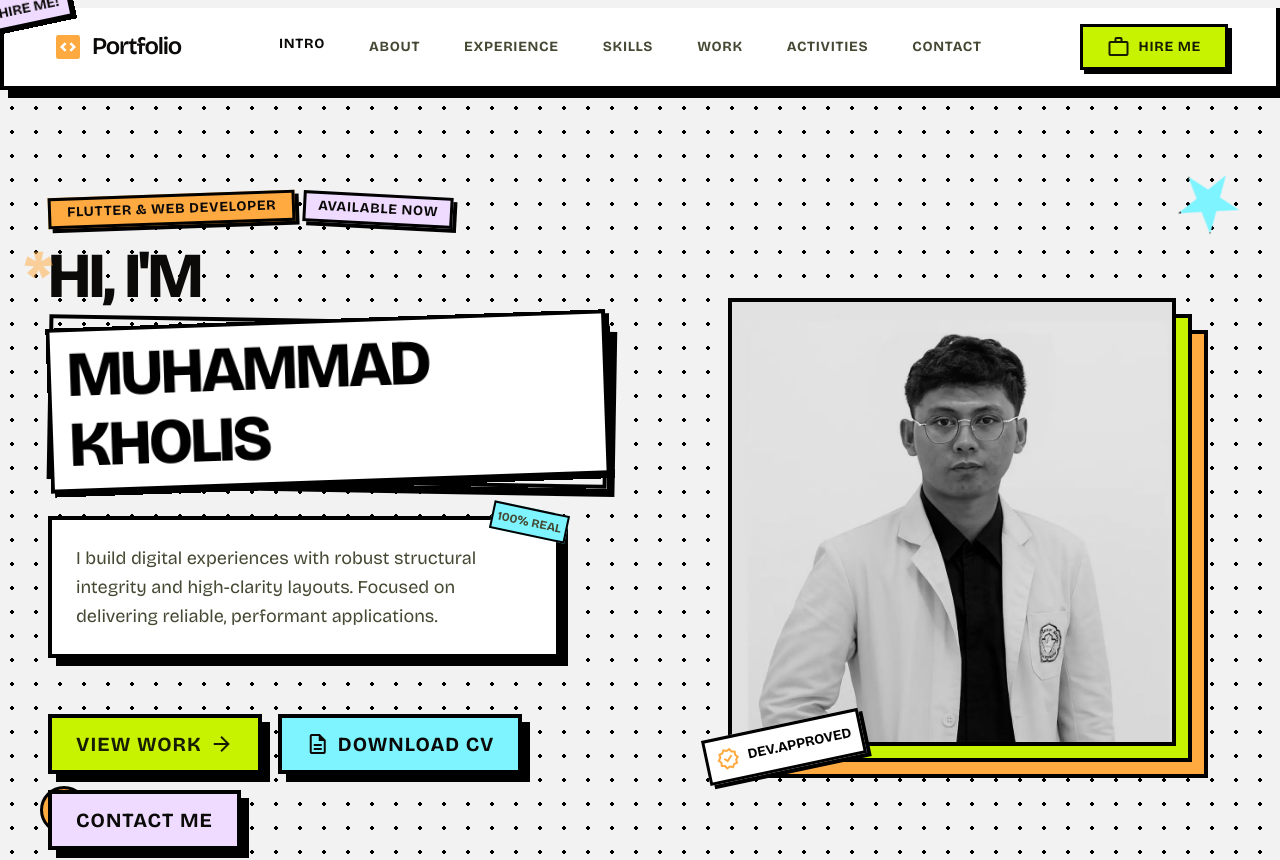
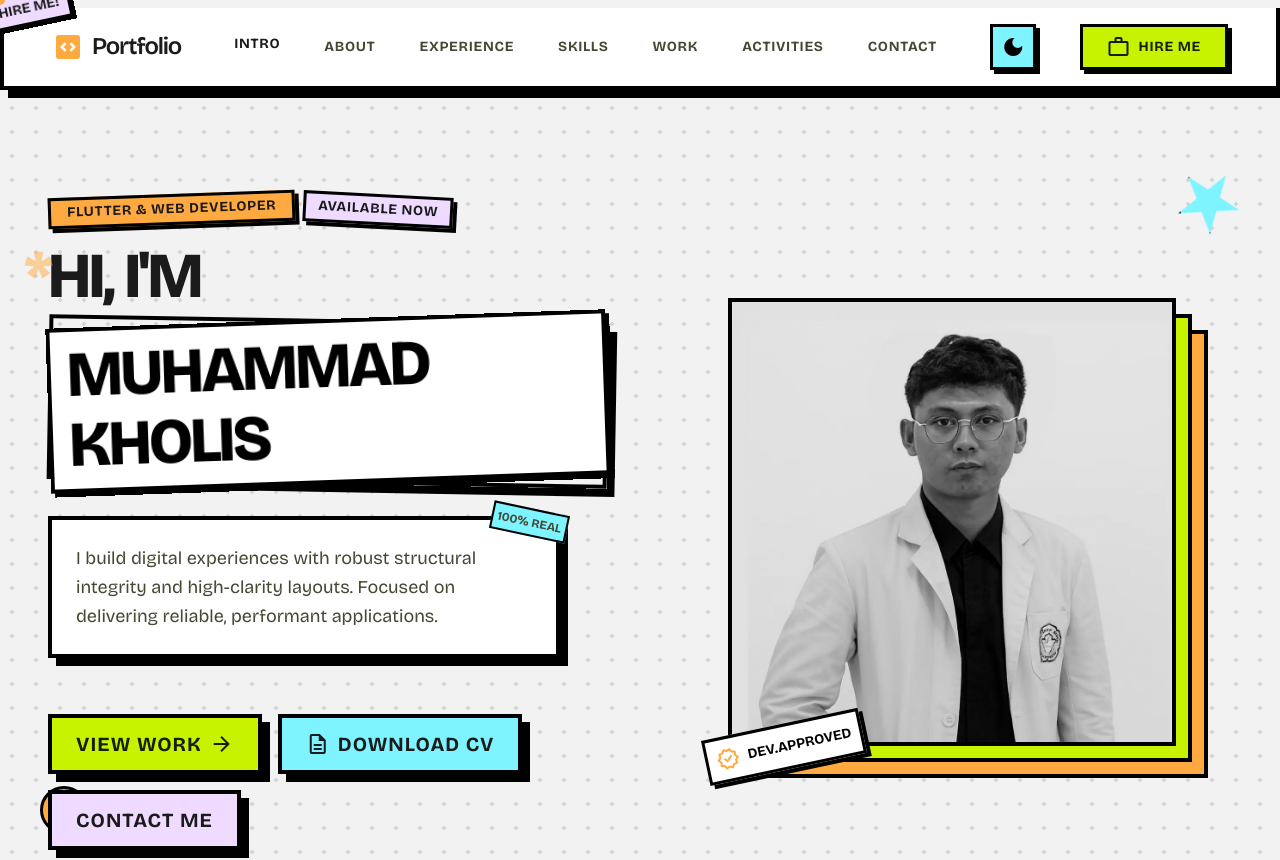
Before and after one commit to Muhammad-Kholis/neo-portfolio, a Next.js app: page / in a window 1280 px wide. Shown: the top 860 px of the page. Built offline with nearby package versions, Linux system fonts and the light colour scheme.

Commit message:
Darkmode + Smooth Cursor

```diff
--- a/app/globals.css
+++ b/app/globals.css
@@ -46,39 +46,39 @@
     --radius-4xl: calc(var(--radius) * 2.6);
 
     /* Neo-Brutalism specific colors */
-    --color-surface: #F2F2F2;
-    --color-surface-dim: #dadada;
-    --color-surface-bright: #f9f9f9;
-    --color-surface-container-lowest: #ffffff;
-    --color-surface-container-low: #f3f3f3;
-    --color-surface-container: #eeeeee;
-    --color-surface-container-high: #e8e8e8;
-    --color-surface-container-highest: #e2e2e2;
-    --color-on-surface: #1b1b1b;
-    --color-on-surface-variant: #444933;
-    --color-inverse-surface: #303030;
-    --color-inverse-on-surface: #f1f1f1;
-    --color-outline: #757a60;
-    --color-outline-variant: #c5c9ac;
-    --color-surface-tint: #526600;
+    --color-surface: var(--surface);
+    --color-surface-dim: var(--surface-dim);
+    --color-surface-bright: var(--surface-bright);
+    --color-surface-container-lowest: var(--surface-container-lowest);
+    --color-surface-container-low: var(--surface-container-low);
+    --color-surface-container: var(--surface-container);
+    --color-surface-container-high: var(--surface-container-high);
+    --color-surface-container-highest: var(--surface-container-highest);
+    --color-on-surface: var(--on-surface);
+    --color-on-surface-variant: var(--on-surface-variant);
+    --color-inverse-surface: var(--inverse-surface);
+    --color-inverse-on-surface: var(--inverse-on-surface);
+    --color-outline: var(--outline);
+    --color-outline-variant: var(--outline-variant);
+    --color-surface-tint: var(--surface-tint);
 
-    --color-primary-fixed: #c7f300;
-    --color-primary-fixed-dim: #aed500;
-    --color-on-primary-fixed: #171e00;
-    --color-on-primary-fixed-variant: #3d4d00;
+    --color-primary-fixed: var(--primary-fixed);
+    --color-primary-fixed-dim: var(--primary-fixed-dim);
+    --color-on-primary-fixed: var(--on-primary-fixed);
+    --color-on-primary-fixed-variant: var(--on-primary-fixed-variant);
 
-    --color-secondary-fixed: #7df4ff;
-    --color-secondary-fixed-dim: #00dbe9;
-    --color-on-secondary-fixed: #002022;
-    --color-on-secondary-fixed-variant: #004f54;
+    --color-secondary-fixed: var(--secondary-fixed);
+    --color-secondary-fixed-dim: var(--secondary-fixed-dim);
+    --color-on-secondary-fixed: var(--on-secondary-fixed);
+    --color-on-secondary-fixed-variant: var(--on-secondary-fixed-variant);
 
-    --color-tertiary-fixed: #eedbff;
-    --color-tertiary-fixed-dim: #dab9ff;
-    --color-on-tertiary-fixed: #2a0053;
-    --color-on-tertiary-fixed-variant: #6500b8;
+    --color-tertiary-fixed: var(--tertiary-fixed);
+    --color-tertiary-fixed-dim: var(--tertiary-fixed-dim);
+    --color-on-tertiary-fixed: var(--on-tertiary-fixed);
+    --color-on-tertiary-fixed-variant: var(--on-tertiary-fixed-variant);
 
-    --color-border-dark: #000000;
-    --color-vibrant-orange: #FFAA40;
+    --color-border-dark: var(--border-dark);
+    --color-vibrant-orange: var(--vibrant-orange);
 
     /* Font families mapped to Google Fonts loaded in layout */
     --font-display: "Bricolage Grotesque", sans-serif;
@@ -89,147 +89,212 @@
     --font-body-md: "Inter", sans-serif;
     --font-label-bold: "Inter", sans-serif;
     --font-label-sm: "Inter", sans-serif;
-
-
 }
 
 :root {
-    --background: oklch(1 0 0);
-    --foreground: oklch(0.147 0.004 49.3);
-    --card: oklch(1 0 0);
-    --card-foreground: oklch(0.147 0.004 49.3);
-    --popover: oklch(1 0 0);
-    --popover-foreground: oklch(0.147 0.004 49.3);
-    --primary: oklch(0.841 0.238 128.85);
-    --primary-foreground: oklch(0.405 0.101 131.063);
-    --secondary: oklch(0.967 0.001 286.375);
-    --secondary-foreground: oklch(0.21 0.006 285.885);
-    --muted: oklch(0.96 0.002 17.2);
-    --muted-foreground: oklch(0.547 0.021 43.1);
-    --accent: oklch(0.96 0.002 17.2);
-    --accent-foreground: oklch(0.214 0.009 43.1);
+    --background: #FFFFFF;
+    --foreground: #1b1b1b;
+    --card: #F2F2F2;
+    --card-foreground: #1b1b1b;
+    --popover: #FFFFFF;
+    --popover-foreground: #1b1b1b;
+    --primary: #c7f300;
+    --primary-foreground: #171e00;
+    --secondary: #7df4ff;
+    --secondary-foreground: #002022;
+    --muted: #eeeeee;
+    --muted-foreground: #757a60;
+    --accent: #eedbff;
+    --accent-foreground: #2a0053;
     --destructive: oklch(0.577 0.245 27.325);
-    --border: oklch(0.922 0.005 34.3);
-    --input: oklch(0.922 0.005 34.3);
-    --ring: oklch(0.714 0.014 41.2);
+    --border: #000000;
+    --input: #000000;
+    --ring: #c7f300;
     --chart-1: oklch(0.897 0.196 126.665);
     --chart-2: oklch(0.768 0.233 130.85);
     --chart-3: oklch(0.648 0.2 131.684);
     --chart-4: oklch(0.532 0.157 131.589);
     --chart-5: oklch(0.453 0.124 130.933);
-    --radius: 0.875rem;
-    --sidebar: oklch(0.986 0.002 67.8);
-    --sidebar-foreground: oklch(0.147 0.004 49.3);
-    --sidebar-primary: oklch(0.648 0.2 131.684);
-    --sidebar-primary-foreground: oklch(0.986 0.031 120.757);
-    --sidebar-accent: oklch(0.96 0.002 17.2);
-    --sidebar-accent-foreground: oklch(0.214 0.009 43.1);
-    --sidebar-border: oklch(0.922 0.005 34.3);
-    --sidebar-ring: oklch(0.714 0.014 41.2);
+    --radius: 0px;
+    --sidebar: #f3f3f3;
+    --sidebar-foreground: #1b1b1b;
+    --sidebar-primary: #c7f300;
+    --sidebar-primary-foreground: #171e00;
+    --sidebar-accent: #eedbff;
+    --sidebar-accent-foreground: #2a0053;
+    --sidebar-border: #000000;
+    --sidebar-ring: #c7f300;
+
+    --surface: #F2F2F2;
+    --surface-dim: #dadada;
+    --surface-bright: #f9f9f9;
+    --surface-container-lowest: #ffffff;
+    --surface-container-low: #f3f3f3;
+    --surface-container: #eeeeee;
+    --surface-container-high: #e8e8e8;
+    --surface-container-highest: #e2e2e2;
+    --on-surface: #1b1b1b;
+    --on-surface-variant: #444933;
+    --inverse-surface: #303030;
+    --inverse-on-surface: #f1f1f1;
+    --outline: #757a60;
+    --outline-variant: #c5c9ac;
+    --surface-tint: #526600;
+
+    --primary-fixed: #c7f300;
+    --primary-fixed-dim: #aed500;
+    --on-primary-fixed: #171e00;
+    --on-primary-fixed-variant: #3d4d00;
+
+    --secondary-fixed: #7df4ff;
+    --secondary-fixed-dim: #00dbe9;
+    --on-secondary-fixed: #002022;
+    --on-secondary-fixed-variant: #004f54;
+
+    --tertiary-fixed: #eedbff;
+    --tertiary-fixed-dim: #dab9ff;
+    --on-tertiary-fixed: #2a0053;
+    --on-tertiary-fixed-variant: #6500b8;
+
+    --border-dark: #000000;
+    --vibrant-orange: #FFAA40;
+    --dot-color: rgba(0, 0, 0, 0.12);
+    --dot-bg: #F2F2F2;
 }
 
 .dark {
-    --background: oklch(0.147 0.004 49.3);
-    --foreground: oklch(0.986 0.002 67.8);
-    --card: oklch(0.214 0.009 43.1);
-    --card-foreground: oklch(0.986 0.002 67.8);
-    --popover: oklch(0.214 0.009 43.1);
-    --popover-foreground: oklch(0.986 0.002 67.8);
-    --primary: oklch(0.768 0.233 130.85);
-    --primary-foreground: oklch(0.405 0.101 131.063);
-    --secondary: oklch(0.274 0.006 286.033);
-    --secondary-foreground: oklch(0.985 0 0);
-    --muted: oklch(0.268 0.011 36.5);
-    --muted-foreground: oklch(0.714 0.014 41.2);
-    --accent: oklch(0.268 0.011 36.5);
-    --accent-foreground: oklch(0.986 0.002 67.8);
+    --background: #121212;
+    --foreground: #f1f1f1;
+    --card: #1e1e1e;
+    --card-foreground: #f1f1f1;
+    --popover: #1e1e1e;
+    --popover-foreground: #f1f1f1;
+    --primary: #c7f300;
+    --primary-foreground: #171e00;
+    --secondary: #7df4ff;
+    --secondary-foreground: #002022;
+    --muted: #2d2d2d;
+    --muted-foreground: #a0a0a0;
+    --accent: #eedbff;
+    --accent-foreground: #2a0053;
     --destructive: oklch(0.704 0.191 22.216);
-    --border: oklch(1 0 0 / 10%);
-    --input: oklch(1 0 0 / 15%);
-    --ring: oklch(0.547 0.021 43.1);
-    --chart-1: oklch(0.897 0.196 126.665);
-    --chart-2: oklch(0.768 0.233 130.85);
-    --chart-3: oklch(0.648 0.2 131.684);
-    --chart-4: oklch(0.532 0.157 131.589);
-    --chart-5: oklch(0.453 0.124 130.933);
-    --sidebar: oklch(0.214 0.009 43.1);
-    --sidebar-foreground: oklch(0.986 0.002 67.8);
-    --sidebar-primary: oklch(0.768 0.233 130.85);
-    --sidebar-primary-foreground: oklch(0.274 0.072 132.109);
-    --sidebar-accent: oklch(0.268 0.011 36.5);
-    --sidebar-accent-foreground: oklch(0.986 0.002 67.8);
-    --sidebar-border: oklch(1 0 0 / 10%);
-    --sidebar-ring: oklch(0.547 0.021 43.1);
+    --border: #ffffff;
+    --input: #ffffff;
+    --ring: #c7f300;
+    --sidebar: #1a1a1a;
+    --sidebar-foreground: #f1f1f1;
+    --sidebar-primary: #c7f300;
+    --sidebar-primary-foreground: #171e00;
+    --sidebar-accent: #2d2d2d;
+    --sidebar-accent-foreground: #f1f1f1;
+    --sidebar-border: #ffffff;
+    --sidebar-ring: #c7f300;
+
+    --surface: #1e1e1e;
+    --surface-dim: #121212;
+    --surface-bright: #2a2a2a;
+    --surface-container-lowest: #0d0d0d;
+    --surface-container-low: #1a1a1a;
+    --surface-container: #262626;
+    --surface-container-high: #333333;
+    --surface-container-highest: #3d3d3d;
+    --on-surface: #f1f1f1;
+    --on-surface-variant: #e0e0e0;
+    --inverse-surface: #F2F2F2;
+    --inverse-on-surface: #1b1b1b;
+    --outline: #9ca3af;
+    --outline-variant: #4b5563;
+    --surface-tint: #c7f300;
+
+    --primary-fixed: #c7f300;
+    --primary-fixed-dim: #aed500;
+    --on-primary-fixed: #171e00;
+    --on-primary-fixed-variant: #3d4d00;
+
+    --secondary-fixed: #7df4ff;
+    --secondary-fixed-dim: #00dbe9;
+    --on-secondary-fixed: #002022;
+    --on-secondary-fixed-variant: #004f54;
+
+    --tertiary-fixed: #eedbff;
+    --tertiary-fixed-dim: #dab9ff;
+    --on-tertiary-fixed: #2a0053;
+    --on-tertiary-fixed-variant: #6500b8;
+
+    --border-dark: #ffffff;
+    --vibrant-orange: #FFAA40;
+    --dot-color: rgba(255, 255, 255, 0.08);
+    --dot-bg: #121212;
 }
 
 @utility bg-dots {
-    background-image: radial-gradient(#000000 2px, transparent 2px);
+    background-image: radial-gradient(var(--dot-color) 2px, transparent 2px);
     background-size: 24px 24px;
-    background-color: #F2F2F2;
+    background-color: var(--dot-bg);
 }
 
 @utility bg-dot-pattern {
-    background-image: radial-gradient(#000000 2px, transparent 2px);
+    background-image: radial-gradient(var(--dot-color) 2px, transparent 2px);
     background-size: 24px 24px;
 }
 
 /* Neo-Brutalist shadows */
 @utility neo-shadow {
-    box-shadow: 4px 4px 0px 0px #000000;
+    box-shadow: 4px 4px 0px 0px var(--border-dark);
 }
 @utility neo-shadow-lg {
-    box-shadow: 8px 8px 0px 0px #000000;
+    box-shadow: 8px 8px 0px 0px var(--border-dark);
 }
 @utility neo-shadow-xl {
-    box-shadow: 12px 12px 0px 0px #000000;
+    box-shadow: 12px 12px 0px 0px var(--border-dark);
 }
 @utility neo-shadow-none {
-    box-shadow: 0px 0px 0px 0px #000000;
+    box-shadow: 0px 0px 0px 0px var(--border-dark);
 }
 
 /* Hard offset shadow utilities for ZelloPOS page */
 @utility hard-shadow {
-    box-shadow: 4px 4px 0px 0px #000000;
+    box-shadow: 4px 4px 0px 0px var(--border-dark);
 }
 @utility hard-shadow-lg {
-    box-shadow: 8px 8px 0px 0px #000000;
+    box-shadow: 8px 8px 0px 0px var(--border-dark);
 }
 
 /* Active push animations */
 @utility active-push {
     &:active {
         transform: translate(4px, 4px);
-        box-shadow: 0px 0px 0px 0px #000000;
+        box-shadow: 0px 0px 0px 0px var(--border-dark);
     }
 }
 @utility active-push-lg {
     &:active {
         transform: translate(8px, 8px);
-        box-shadow: 0px 0px 0px 0px #000000;
+        box-shadow: 0px 0px 0px 0px var(--border-dark);
     }
 }
 
 @utility hard-shadow-active {
     &:active {
         transform: translate(4px, 4px);
-        box-shadow: 0px 0px 0px 0px #000000;
+        box-shadow: 0px 0px 0px 0px var(--border-dark);
     }
 }
 @utility hard-shadow-lg-active {
     &:active {
         transform: translate(8px, 8px);
-        box-shadow: 0px 0px 0px 0px #000000;
+        box-shadow: 0px 0px 0px 0px var(--border-dark);
     }
 }
 
 /* Custom border utilities */
 @utility border-neo {
     border-width: 2px;
-    border-color: #000000;
+    border-color: var(--border-dark);
 }
 @utility border-neo-thick {
     border-width: 4px;
-    border-color: #000000;
+    border-color: var(--border-dark);
 }
 
 /* Marquee container */
--- a/app/home-client.tsx
+++ b/app/home-client.tsx
@@ -1,6 +1,7 @@
 "use client"
 
-import { useState, useRef } from "react"
+import { useState, useRef, useEffect } from "react"
+import { useTheme } from "next-themes"
 import Link from "next/link"
 import { PortfolioProject } from "@/lib/portfolio"
 
@@ -47,6 +48,13 @@ export default function HomeClient({ projects }: HomeClientProps) {
   const [isMenuOpen, setIsMenuOpen] = useState(false)
   const [activeSlide, setActiveSlide] = useState(1)
   const sliderRef = useRef<HTMLDivElement>(null)
+
+  const { resolvedTheme, setTheme } = useTheme()
+  const [mounted, setMounted] = useState(false)
+
+  useEffect(() => {
+    setMounted(true)
+  }, [])
 
   const filteredProjects = projects.filter((project) => {
     const tags = getProjectTags(project.slug)
@@ -151,6 +159,17 @@ export default function HomeClient({ projects }: HomeClientProps) {
           </a>
         </div>
 
+        {/* Desktop Theme Toggle */}
+        <button
+          onClick={() => setTheme(resolvedTheme === "dark" ? "light" : "dark")}
+          className="hidden md:flex bg-secondary-fixed border-3 border-border-dark p-2 text-black neo-shadow active-push transition-all duration-200 items-center justify-center cursor-pointer"
+          aria-label="Toggle Theme"
+        >
+          <span className="material-symbols-outlined font-black" style={{ fontVariationSettings: "'FILL' 1" }}>
+            {!mounted || resolvedTheme === "dark" ? "light_mode" : "dark_mode"}
+          </span>
+        </button>
+
         {/* Desktop CTA */}
         <button
           onClick={() => {
@@ -163,15 +182,27 @@ export default function HomeClient({ projects }: HomeClientProps) {
           Hire Me
         </button>
 
-        {/* Mobile Toggle */}
+        {/* Mobile Theme Toggle & Drawer Trigger */}
+        <div className="md:hidden flex gap-2">
+          <button
+            onClick={() => setTheme(resolvedTheme === "dark" ? "light" : "dark")}
+            className="text-black border-3 border-border-dark p-2 bg-secondary-fixed neo-shadow active-push cursor-pointer flex items-center justify-center"
+            aria-label="Toggle Theme"
+          >
+            <span className="material-symbols-outlined font-black" style={{ fontVariationSettings: "'FILL' 1" }}>
+              {!mounted || resolvedTheme === "dark" ? "light_mode" : "dark_mode"}
+            </span>
+          </button>
+
           <button
             onClick={() => setIsMenuOpen(!isMenuOpen)}
-          className="md:hidden text-on-background border-3 border-border-dark p-2 bg-primary-fixed neo-shadow active-push"
+            className="text-on-background border-3 border-border-dark p-2 bg-primary-fixed neo-shadow active-push"
           >
             <span className="material-symbols-outlined" style={{ fontVariationSettings: "'FILL' 1" }}>
               {isMenuOpen ? "close" : "menu"}
             </span>
           </button>
+        </div>
 
         {/* Mobile Dropdown */}
         {isMenuOpen && (
--- a/app/layout.tsx
+++ b/app/layout.tsx
@@ -2,6 +2,7 @@ import { Bricolage_Grotesque, Inter } from "next/font/google"
 
 import "./globals.css"
 import { ThemeProvider } from "@/components/theme-provider"
+import { SmoothCursor } from "@/components/ui/smooth-cursor"
 import { cn } from "@/lib/utils"
 
 const bricolageGrotesque = Bricolage_Grotesque({
@@ -38,7 +39,10 @@ export default function RootLayout({
         />
       </head>
       <body>
-        <ThemeProvider>{children}</ThemeProvider>
+        <ThemeProvider>
+          <SmoothCursor />
+          {children}
+        </ThemeProvider>
       </body>
     </html>
   )
--- a/app/projects/[slug]/project-detail-client.tsx
+++ b/app/projects/[slug]/project-detail-client.tsx
@@ -1,6 +1,7 @@
 "use client"
 
-import { useState, useRef, ReactNode } from "react"
+import { useState, useRef, useEffect, ReactNode } from "react"
+import { useTheme } from "next-themes"
 import Link from "next/link"
 import { PortfolioProject } from "@/lib/portfolio"
 
@@ -30,6 +31,13 @@ export default function ProjectDetailClient({ project }: ProjectDetailClientProp
   const galleryRef = useRef<HTMLDivElement>(null)
 
   const info = getProjectInfo(project.slug)
+
+  const { resolvedTheme, setTheme } = useTheme()
+  const [mounted, setMounted] = useState(false)
+
+  useEffect(() => {
+    setMounted(true)
+  }, [])
 
   const scrollGallery = (direction: "left" | "right") => {
     if (galleryRef.current) {
@@ -109,6 +117,17 @@ export default function ProjectDetailClient({ project }: ProjectDetailClientProp
           </Link>
         </div>
 
+        {/* Desktop Theme Toggle */}
+        <button
+          onClick={() => setTheme(resolvedTheme === "dark" ? "light" : "dark")}
+          className="hidden md:flex bg-secondary-fixed border-3 border-border-dark p-2 text-black neo-shadow active-push transition-all duration-200 items-center justify-center cursor-pointer"
+          aria-label="Toggle Theme"
+        >
+          <span className="material-symbols-outlined font-black" style={{ fontVariationSettings: "'FILL' 1" }}>
+            {!mounted || resolvedTheme === "dark" ? "light_mode" : "dark_mode"}
+          </span>
+        </button>
+
         {/* Desktop CTA */}
         <Link
           href="/#contact"
@@ -118,15 +137,27 @@ export default function ProjectDetailClient({ project }: ProjectDetailClientProp
           Hire Me
         </Link>
 
-        {/* Mobile Toggle */}
+        {/* Mobile Theme Toggle & Drawer Trigger */}
+        <div className="md:hidden flex gap-2">
+          <button
+            onClick={() => setTheme(resolvedTheme === "dark" ? "light" : "dark")}
+            className="text-black border-3 border-border-dark p-2 bg-secondary-fixed neo-shadow active-push cursor-pointer flex items-center justify-center"
+            aria-label="Toggle Theme"
+          >
+            <span className="material-symbols-outlined font-black" style={{ fontVariationSettings: "'FILL' 1" }}>
+              {!mounted || resolvedTheme === "dark" ? "light_mode" : "dark_mode"}
+            </span>
+          </button>
+
           <button
             onClick={() => setIsMenuOpen(!isMenuOpen)}
-          className="md:hidden text-on-background border-3 border-border-dark p-2 bg-primary-fixed neo-shadow active-push"
+            className="text-on-background border-3 border-border-dark p-2 bg-primary-fixed neo-shadow active-push"
           >
             <span className="material-symbols-outlined text-black" style={{ fontVariationSettings: "'FILL' 1" }}>
               {isMenuOpen ? "close" : "menu"}
             </span>
           </button>
+        </div>
 
         {/* Mobile Dropdown */}
         {isMenuOpen && (
--- /dev/null
+++ b/components/ui/smooth-cursor.tsx
@@ -0,0 +1,113 @@
+"use client"
+
+import { useEffect, useRef, useState } from "react"
+
+export function SmoothCursor() {
+  const cursorDotRef = useRef<HTMLDivElement>(null)
+  const cursorOutlineRef = useRef<HTMLDivElement>(null)
+  const [isVisible, setIsVisible] = useState(false)
+  const [isHovering, setIsHovering] = useState(false)
+
+  // Position of mouse
+  const mouseRef = useRef({ x: -100, y: -100 })
+  // Current position of trailing cursor
+  const trailingRef = useRef({ x: -100, y: -100 })
+
+  useEffect(() => {
+    // Disable on mobile/touch screens to avoid interface friction
+    const isTouchDevice =
+      typeof window !== "undefined" &&
+      ("ontouchstart" in window || navigator.maxTouchPoints > 0)
+    if (isTouchDevice) return
+
+    setIsVisible(true)
+
+    const handleMouseMove = (e: MouseEvent) => {
+      mouseRef.current.x = e.clientX
+      mouseRef.current.y = e.clientY
+
+      if (cursorDotRef.current) {
+        cursorDotRef.current.style.transform = `translate(${e.clientX}px, ${e.clientY}px)`
+      }
+    }
+
+    const handleMouseOver = (e: MouseEvent) => {
+      const target = e.target as HTMLElement
+      if (!target) return
+
+      const isInteractive =
+        target.closest("a") ||
+        target.closest("button") ||
+        target.closest("[role='button']") ||
+        target.closest("input") ||
+        target.closest("textarea") ||
+        target.closest("select")
+
+      setIsHovering(!!isInteractive)
+    }
+
+    window.addEventListener("mousemove", handleMouseMove)
+    window.addEventListener("mouseover", handleMouseOver)
+
+    // Smooth animation loop using requestAnimationFrame (lerp trailing physics)
+    let animationFrameId: number
+    const updatePosition = () => {
+      const ease = 0.15 // Trailing ease factor
+
+      trailingRef.current.x += (mouseRef.current.x - trailingRef.current.x) * ease
+      trailingRef.current.y += (mouseRef.current.y - trailingRef.current.y) * ease
+
+      if (cursorOutlineRef.current) {
+        cursorOutlineRef.current.style.transform = `translate(${trailingRef.current.x}px, ${trailingRef.current.y}px)`
+      }
+
+      animationFrameId = requestAnimationFrame(updatePosition)
+    }
+
+    animationFrameId = requestAnimationFrame(updatePosition)
+
+    return () => {
+      window.removeEventListener("mousemove", handleMouseMove)
+      window.removeEventListener("mouseover", handleMouseOver)
+      cancelAnimationFrame(animationFrameId)
+    }
+  }, [])
+
+  if (!isVisible) return null
+
+  return (
+    <>
+      <style jsx global>{`
+        @media (min-width: 768px) {
+          body,
+          a,
+          button,
+          input,
+          textarea,
+          select,
+          [role="button"] {
+            cursor: none !important;
+          }
+        }
+      `}</style>
+
+      {/* Central Cursor Point */}
+      <div
+        ref={cursorDotRef}
+        className="pointer-events-none fixed top-0 left-0 z-[9999] h-2.5 w-2.5 -translate-x-1/2 -translate-y-1/2 rounded-full bg-vibrant-orange md:block hidden"
+        style={{ willChange: "transform" }}
+      />
+
+      {/* Trailing physics border box (Neo-Brutalist thick borders) */}
+      <div
+        ref={cursorOutlineRef}
+        className={`pointer-events-none fixed top-0 left-0 z-[9999] -translate-x-1/2 -translate-y-1/2 rounded-full border-3 border-black dark:border-white transition-[width,height,background-color] duration-200 ease-out md:block hidden ${
+          isHovering
+            ? "h-11 w-11 bg-vibrant-orange/40 border-vibrant-orange scale-110"
+            : "h-7 w-7 bg-transparent"
+        }`}
+        style={{ willChange: "transform" }}
+      />
+    </>
+  )
+}
```
Lines whose indentation alone changed are shown as unchanged.
